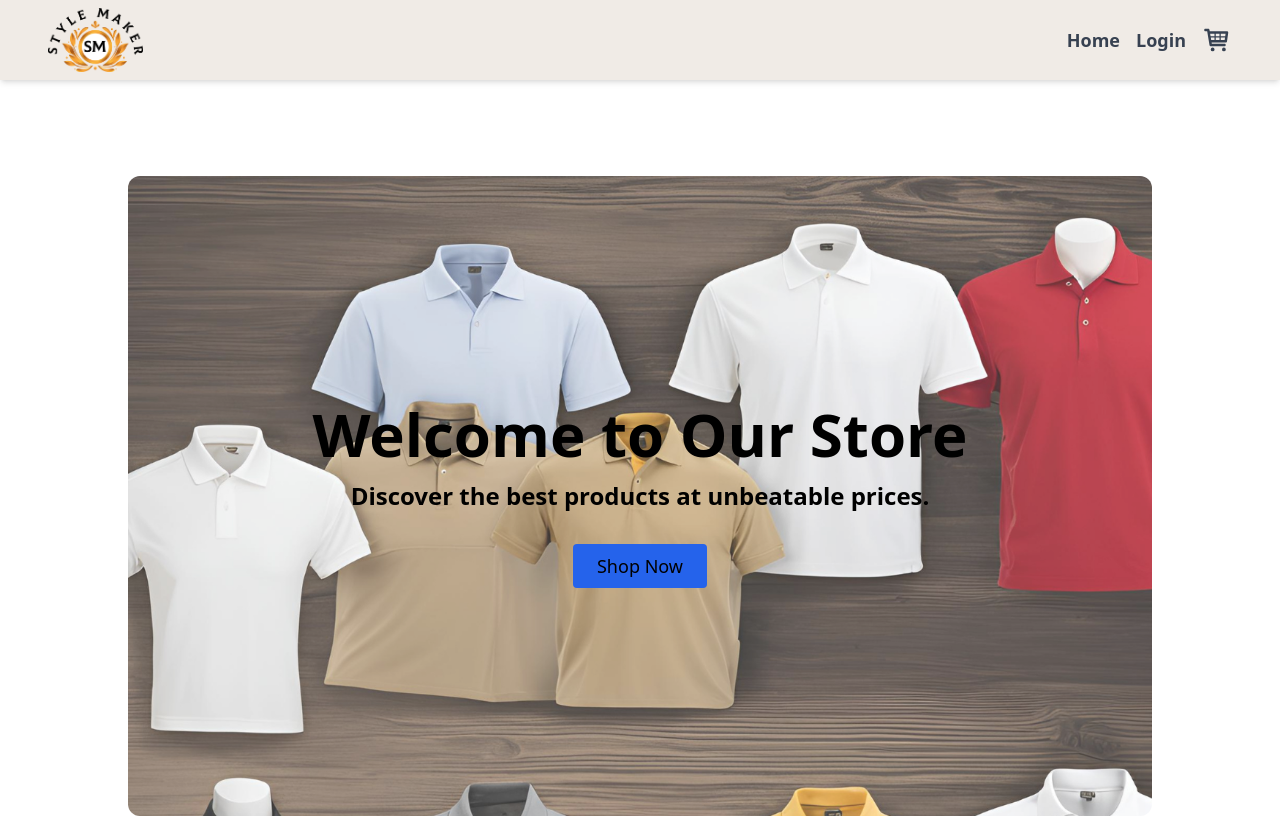
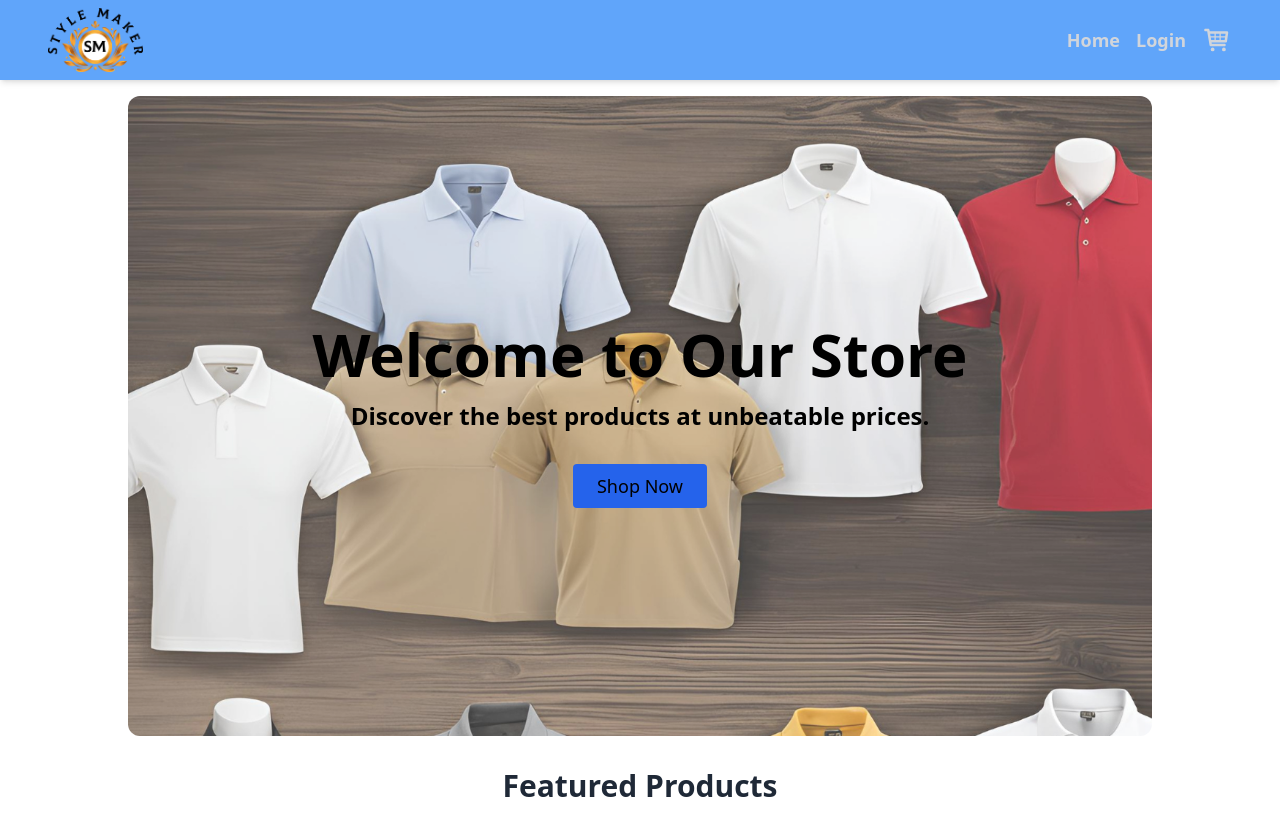
Before and after one commit to Mujahid-h/Nice-Casual-, a React (Create React App) app in the folder client/: page / in a window 1280 px wide. Shown: the top 818 px of the page. Built offline with nearby package versions, Linux system fonts and the light colour scheme; no server answers; the HTML template or start-up script is replaced by a standard one.

Commit message:
navbar fixed

```diff
--- a/client/src/components/Navbar.jsx
+++ b/client/src/components/Navbar.jsx
@@ -28,14 +28,14 @@ const Navbar = () => {
   };
 
   return (
-    <nav className="bg-[#F0EBE6] md:px-12 sm:px-8 py-2 shadow-md text-gray-700">
+    <nav className="bg-blue-400 md:px-12 sm:px-8 py-2 shadow-md text-gray-300 fixed w-full z-50 top-0 left-0">
       <div className="max-w-7xl mx-auto flex items-center justify-between">
         <Link to="/" className="flex items-center space-x-4">
           <img className="h-16 w-auto" src={logo} alt="Logo" />
         </Link>
 
         <div className="hidden md:flex items-center space-x-4">
-          <Link to="/" className="text-lg font-semibold">
+          <Link to="/" className="text-lg font-semibold hover:text-white">
             Home
           </Link>
           {userLogin ? (
@@ -88,14 +88,20 @@ const Navbar = () => {
               )}
             </div>
           ) : (
-            <Link to="/login" className="text-lg font-semibold">
+            <Link
+              to="/login"
+              className="text-lg font-semibold hover:text-white"
+            >
               Login
             </Link>
           )}
-          <Link to="/cart" className="relative text-lg font-semibold">
+          <Link
+            to="/cart"
+            className="relative text-lg font-semibold hover:text-white"
+          >
             <TiShoppingCart className="text-3xl" />
             {uniqueProductCount > 0 && (
-              <div className="absolute -top-2 -right-2 w-5 h-5 bg-red-400 rounded-full flex items-center justify-center text-white text-xs">
+              <div className="absolute -top-2 -right-2 w-5 h-5 bg-red-500 rounded-full flex items-center justify-center text-white text-xs">
                 {uniqueProductCount}
               </div>
             )}
@@ -165,7 +171,7 @@ const Navbar = () => {
             ) : (
               <Link
                 to="/login"
-                className="block px-4 py-2 text-lg font-semibold"
+                className="block px-4 py-2 text-lg font-semibold hover:text-white"
                 onClick={toggleMenu}
               >
                 Login
@@ -173,7 +179,7 @@ const Navbar = () => {
             )}
             <Link
               to="/cart"
-              className="relative block px-4 py-2 text-lg font-semibold"
+              className="relative block px-4 py-2 text-lg font-semibold hover:text-white"
               onClick={toggleMenu}
             >
               <TiShoppingCart className="text-3xl" />
--- a/client/src/pages/CartPage.jsx
+++ b/client/src/pages/CartPage.jsx
@@ -147,7 +147,7 @@ const CartPage = () => {
                 ))}
               </div>
               <div className="mt-8 lg:mt-0 lg:ml-8 md:w-96 sm:w-96 lg:w-3/12 border-1 border-blue-300 p-2 h-fit rounded">
-                <div className=" p-4 bg-blue-100 rounded">
+                <div className=" p-4 bg-blue-100 rounded text-gray-600">
                   <h2 className="text-xl font-bold mb-4 text-center">
                     Order Details
                   </h2>
```
